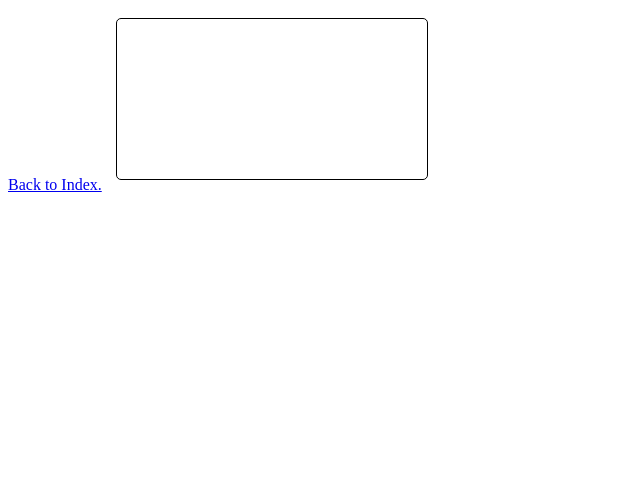
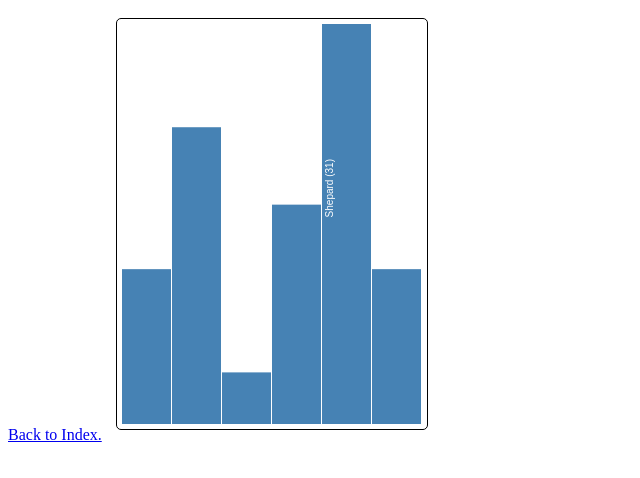
Before and after one commit to ugeHidalgo/d3-simpleBarChart, a plain HTML site: page public/axisSVGBarChart.html in a window 1280 px wide. Shown: the whole page, without its empty margins (0-640 px from the left). Drawn offline with nearby package versions, Linux system fonts and the light colour scheme.

```diff
--- a/public/axisSVGBarChart.html
+++ b/public/axisSVGBarChart.html
@@ -10,7 +10,7 @@
 <body>
     <a href="index.html">Back to Index.</a>
 
-	<svg class="chart" id="ch2"></svg>
+	<svg class="chart" id="ch1"></svg>
 
 	<script type="text/javascript" src="src/axisSVGBarChart.js"></script>
 </body>
--- a/public/src/axisSVGBarChart.js
+++ b/public/src/axisSVGBarChart.js
@@ -1,5 +1,41 @@
-var width = 960,
-    height = 500;
+var width = 300,
+    height = 400;
+    barHeight = 20;
 
-var y = d3.scale.linear()
-    .range([height, 0]);
+var scaleY = d3.scaleLinear() //Escala el width de la barra al alto del div
+    .range([height, 0]); //alto del div
+
+var chart = d3.select("#ch1.chart")
+    .attr("height", height)
+    .attr("width", width);
+
+//Load the data from tab-separated fields file.
+d3.tsv("data/data.tsv", type, function(error, data) {
+    scaleY.domain([0, d3.max(data, function(d) { return d.value; })]); //Fija el domain del scale una vez conocidos los datos necesarios.
+
+    barWidth = width / data.length; //El ancho de la barra
+
+    var bar = chart.selectAll("div")
+                .data(data)
+                .enter().append("g")
+                .attr("transform", function(d, i) { return "translate(" + i * barWidth + ",0)"; }); //Desplazamiento de la barra hacia la derecha
+
+    bar.append("rect")
+        .attr("y", function(d) { return scaleY(d.value); })
+        .attr("height", function(d) { return height - scaleY(d.value); }) //Para darle la vuelta a la barra ya que el 0,0 es el top left.
+        .attr("width", barWidth - 1);
+
+    bar.append("text")
+        .attr("x", barWidth / 2 ) //x left
+        .attr("y", function(d) { return scaleY(d.value) + 3; }) //y bottom
+        //.attr("dx", "-.15em")
+        .attr("dy", ".75em")
+        .attr("text-anchor", "middle")
+        .attr("transform", function(d,i) { return "rotate(-90, " + i * barHeight + ","+ i * barHeight +")"} )
+        .text(function(d) { return d.name + " (" + d.value + ")"; });
+});
+
+function type(d) {
+  d.value = +d.value; // coerce to number
+  return d;
+}
--- a/public/src/simpleSVGBarChart.js
+++ b/public/src/simpleSVGBarChart.js
@@ -1,5 +1,3 @@
-var data = [4, 8, 15, 16, 23, 42, 84];
-
 var width = 500,
     barHeight = 20;
 
@@ -12,9 +10,9 @@
 
 //Load the data from tab-separated fields file.
 d3.tsv("data/data.tsv", type, function(error, data2) {
-    scale.domain([0, d3.max(data2, function(d) { return d.value; })]);
+    scale.domain([0, d3.max(data2, function(d) { return d.value; })]); //Fija el domain del scale una vez conocidos los datos necesarios.
 
-    chart2.attr("height", barHeight * data2.length);
+    chart2.attr("height", barHeight * data2.length); //Fija la altura del chart una vez conocidos los datos necesarios
 
     var bar = chart2.selectAll("div")
                 .data(data2)
```
